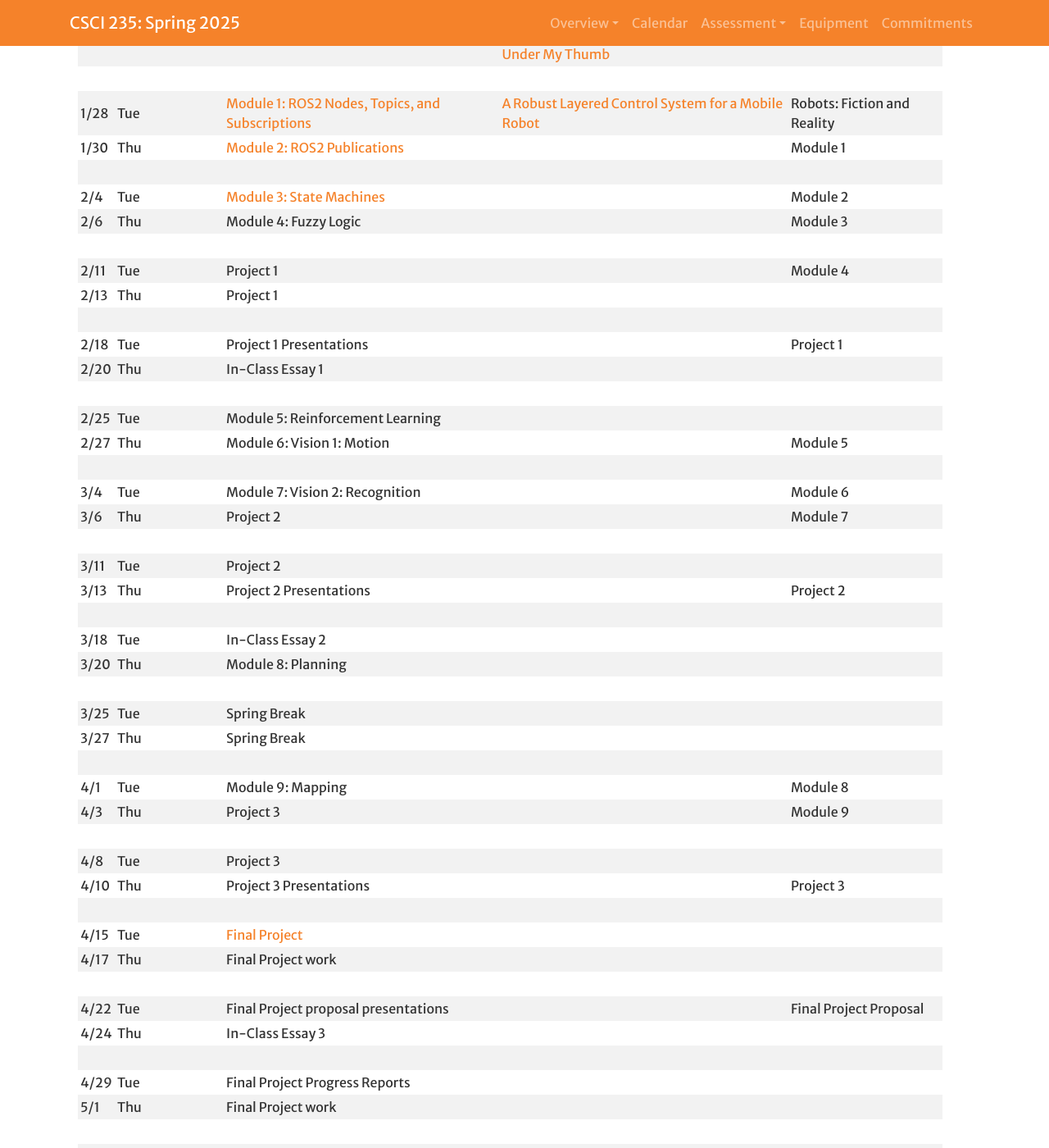
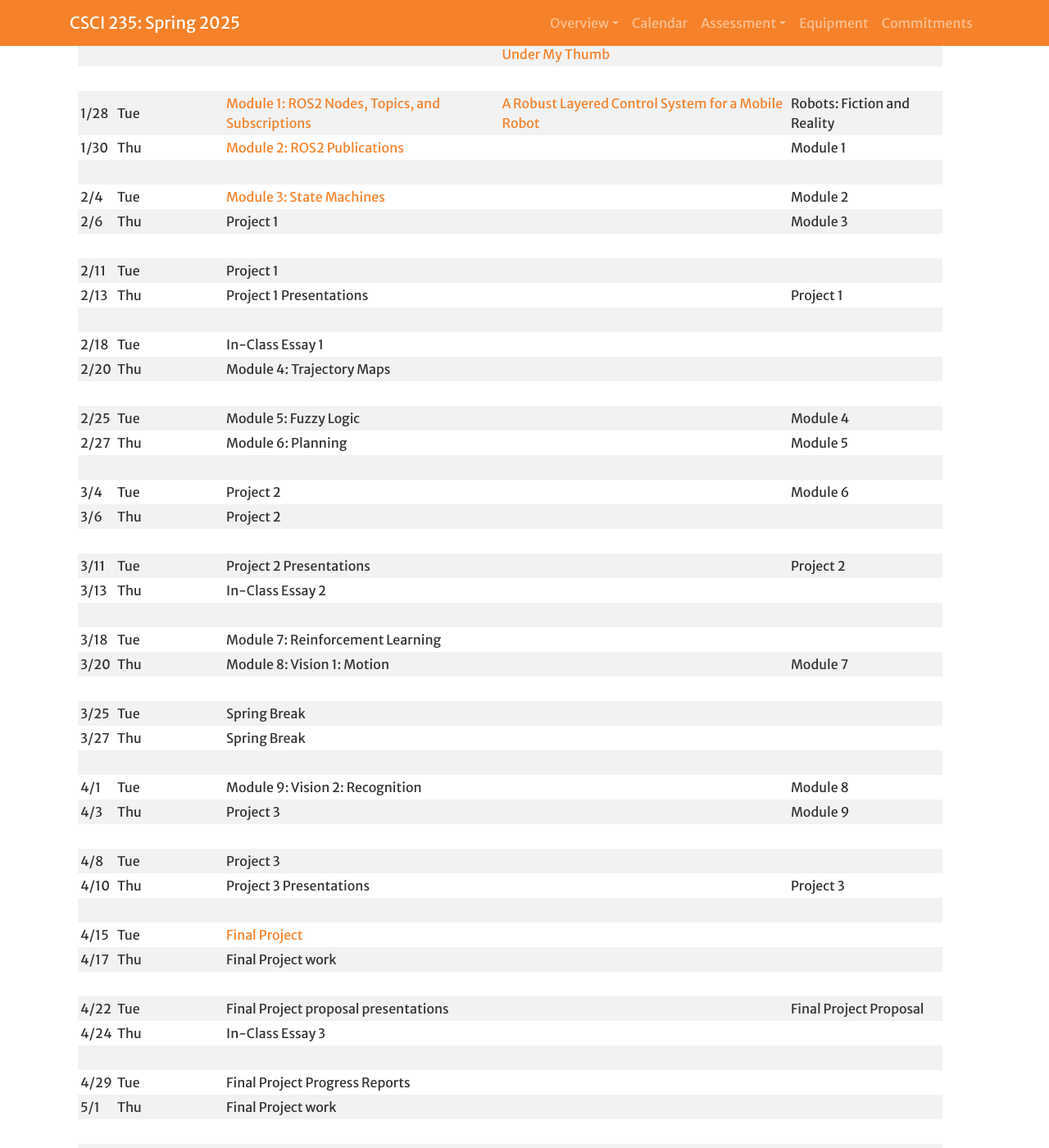
Before and after one commit to Hendrix-CS/csci235, a Jekyll site: the page built from index.md, in a window 1280 px wide and 1400 px high, scrolled down 1497 px. Shown: the whole window at 82% size. Built offline with Jekyll 4.4.1, drawn with Linux system fonts in a browser that asks for light colours; a script that is not in the unit is left out; our own code applies the rules of GitHub Pages for plain Markdown files.

Commit message:
Many updates

```diff
--- a/index.md
+++ b/index.md
@@ -41,30 +41,30 @@ Upon completing this course, our goal is for you to be able to:
 | 1/30 | Thu | [Module 2: ROS2 Publications]({{site.baseurl}}/modules/publications.html) |  | Module 1 |
 |      |
 | 2/4  | Tue | [Module 3: State Machines]({{site.baseurl}}/modules/state_machines.html) | | Module 2 |
-| 2/6  | Thu | Module 4: Fuzzy Logic | | Module 3 |
+| 2/6  | Thu | Project 1 | | Module 3 |
 |      |
-| 2/11 | Tue | Project 1 |  |  Module 4 |
-| 2/13 | Thu | Project 1 |  |  |
+| 2/11 | Tue | Project 1 |  |  |
+| 2/13 | Thu | Project 1 Presentations |  | Project 1 |
 |      |
-| 2/18 | Tue | Project 1 Presentations |  | Project 1 |
-| 2/20 | Thu | In-Class Essay 1  |  |  |
+| 2/18 | Tue | In-Class Essay 1 | | |
+| 2/20 | Thu | Module 4: Trajectory Maps | | |
 |      |
-| 2/25 | Tue | Module 5: Reinforcement Learning  |  |  |
-| 2/27 | Thu | Module 6: Vision 1: Motion |  | Module 5 |
+| 2/25 | Tue | Module 5: Fuzzy Logic | | Module 4 |
+| 2/27 | Thu | Module 6: Planning | | Module 5 |
 |      |
-| 3/4  | Tue | Module 7: Vision 2: Recognition |  | Module 6 |
-| 3/6  | Thu | Project 2  |  | Module 7 |
+| 3/4  | Tue | Project 2 | | Module 6 |
+| 3/6  | Thu | Project 2 | | |
 |      |
-| 3/11 | Tue | Project 2 |  |  |
-| 3/13 | Thu | Project 2 Presentations |  | Project 2 |
+| 3/11 | Tue | Project 2 Presentations |  | Project 2 |
+| 3/13 | Thu | In-Class Essay 2 |  |  |
 |      |
-| 3/18 | Tue | In-Class Essay 2 |  |  |
-| 3/20 | Thu | Module 8: Planning |  |  |
+| 3/18 | Tue | Module 7: Reinforcement Learning | | |
+| 3/20 | Thu | Module 8: Vision 1: Motion | | Module 7 |
 |      |
 | 3/25 | Tue | Spring Break |  |  |
 | 3/27 | Thu | Spring Break |  |  |
 |      |
-| 4/1  | Tue | Module 9: Mapping |  | Module 8 |
+| 4/1  | Tue | Module 9: Vision 2: Recognition |  | Module 8 |
 | 4/3  | Thu | Project 3 |  | Module 9 |
 |
 | 4/8  | Tue | Project 3 |  |  |
```
Also changed, not shown: modules/state_machines.md (+26 -9 lines).
